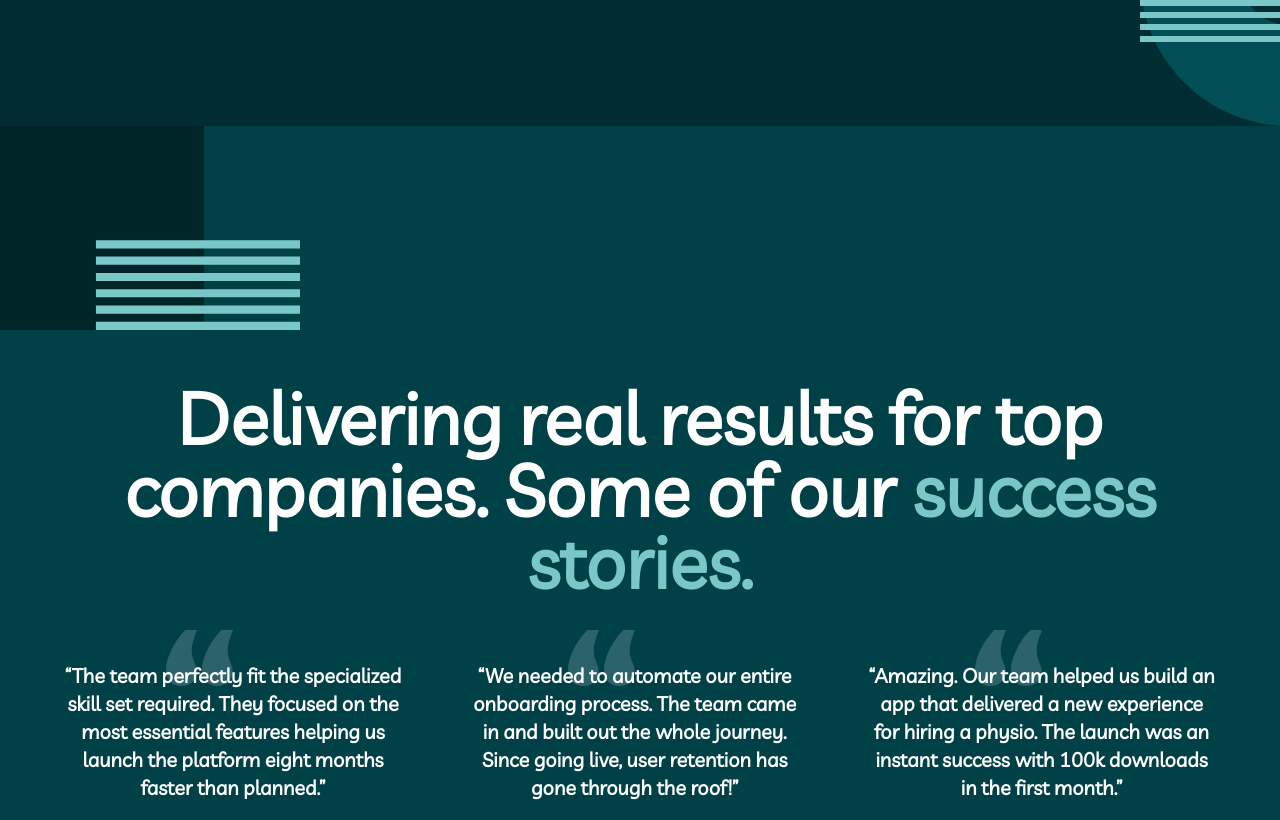
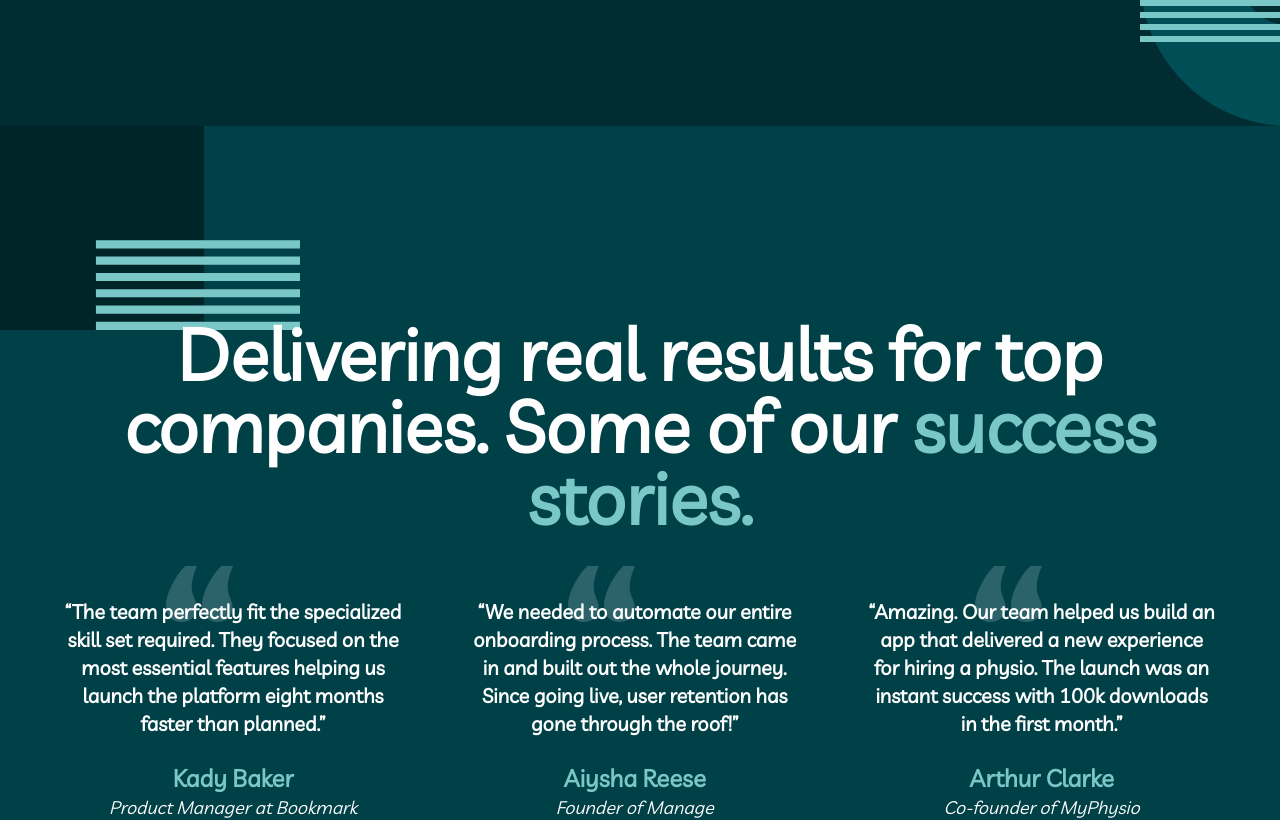
Before and after one commit to thiagomartns/myteam-multipage, a Next.js app: page / in a window 1280 px wide. Shown: the part 1140-1960 px from the top of the page. Built offline with nearby package versions, Linux system fonts and the light colour scheme.

Commit message:
Refact: Sheet bg

```diff
--- a/src/components/menu-burger/index.tsx
+++ b/src/components/menu-burger/index.tsx
@@ -9,6 +9,8 @@ import {
 } from "@/components/ui/sheet";
 import Link from "next/link";
 import { StyledButton } from "../styled-button";
+import Image from "next/image";
+import Pattern5 from "@/assets/img/bg-pattern-about-1-mobile-nav-1.svg";
 
 export default function MenuBurger() {
   return (
@@ -38,6 +40,13 @@ export default function MenuBurger() {
             </div>
           </div>
         </div>
+        <div className="absolute bottom-0 -right-32 z-0 lg:top-auto ">
+          <Image
+            src={Pattern5}
+            alt="Static Pattern"
+            className="w-[250px] z-0"
+          />
+        </div>
       </SheetContent>
     </Sheet>
   );
--- a/src/components/testimonials/index.tsx
+++ b/src/components/testimonials/index.tsx
@@ -33,7 +33,7 @@ export const Testimonials = () => {
   ];
 
   return (
-    <section className="py-32 pt-64 bg-deep-jungle-green relative overflow-x-hidden ">
+    <section className="py-64 bg-deep-jungle-green relative overflow-x-hidden lg:py-48">
       <div className="lg:container lg:max-w-screen-xl">
         <div className="flex flex-col gap-8 items-center px-5 md:px-32 lg:px-0 lg:items-end lg:justify-between">
           <h1 className="z-10 text-center text-white text-5xl font-bold md:text-6xl lg:text-7xl">
```
